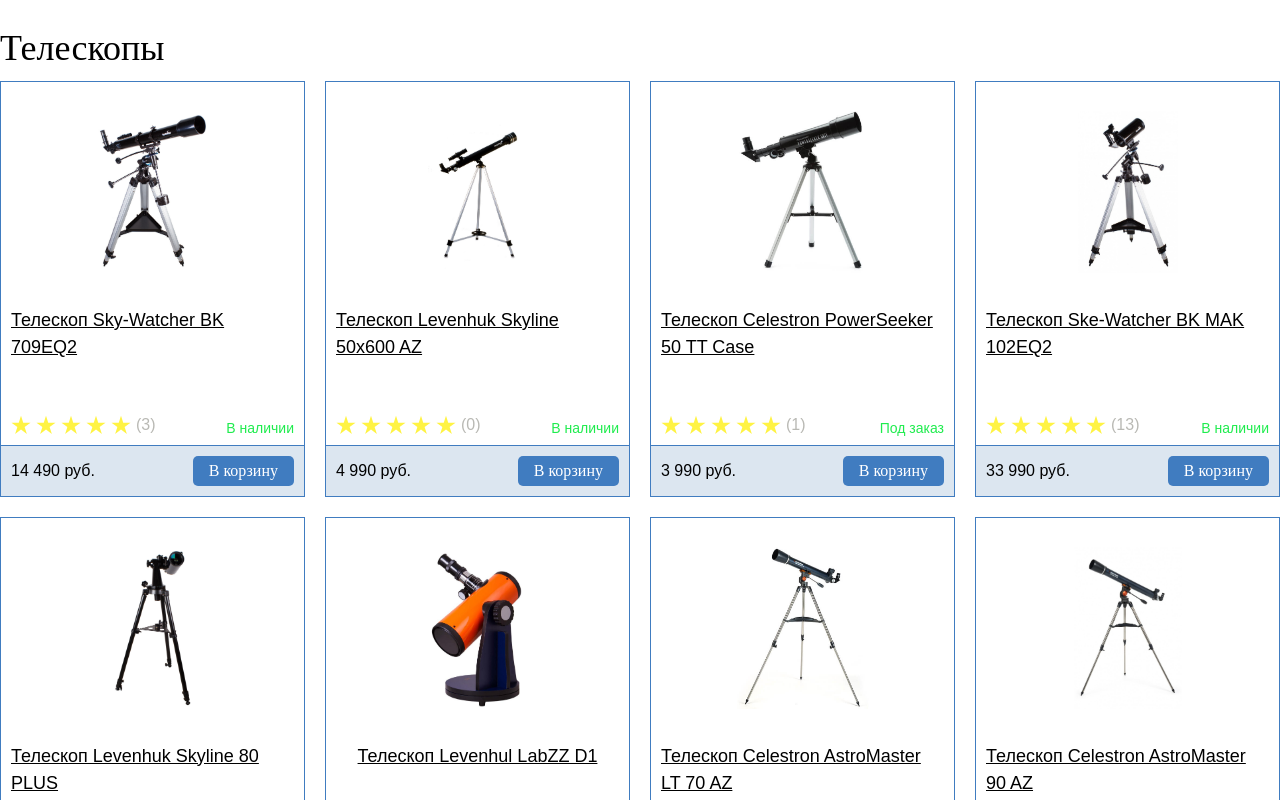
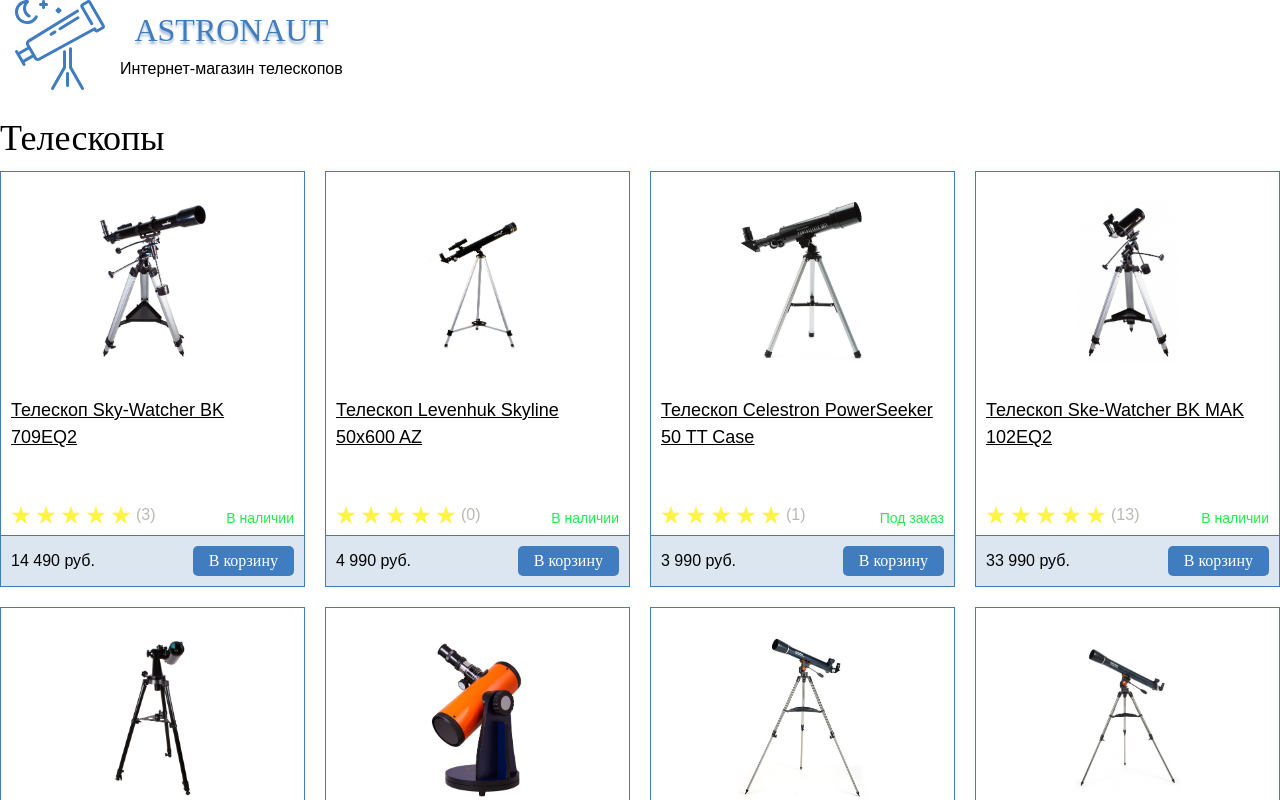
Before and after one commit to KsennyH/React-project, a React (Create React App) app: page / in a window 1280 px wide. Built offline with nearby package versions, Linux system fonts and the light colour scheme.

Commit message:
component Logo

```diff
--- a/src/App.js
+++ b/src/App.js
@@ -3,11 +3,13 @@
 import './css/base.css';
 import './css/main.css';
 import { cards } from './data/cards';
+import Header from './components/header/Header';
 
 
 function App() {
   return (
     <div className="App">
+      <Header />
       <div className='products'>
         <div className='products__title'>
           <h2 className='title'>Телескопы</h2>
@@ -16,7 +18,7 @@
           {cards.map((el) => {
             return (
               <li className='products__item'>
-                <Card title={el.title} img={el.img} reserve={el.reserve} price={el.price} feedback={el.feedback} />
+                <Card id={el.id} title={el.title} img={el.img} reserve={el.reserve} price={el.price} feedback={el.feedback} />
               </li>
             )
           })}
--- a/src/components/card/Card.js
+++ b/src/components/card/Card.js
@@ -5,7 +5,7 @@
 
 const Card = (props) => {
     return (
-        <article className="card">
+        <article className="card" id={props.id}>
             <div className='card__inner'>
                 <div className="card__img">
                     <img src={props.img} alt={props.title} />
--- /dev/null
+++ b/src/components/header/Header.js
@@ -0,0 +1,16 @@
+import './Header.css';
+import Logo from './logo/Logo';
+
+const Header = () => {
+    return (
+        <header className='header'>
+            <div className='container'>
+                <div className='header__wrapper'>
+                    <Logo />
+                </div>
+            </div>
+        </header>
+    )
+}
+
+export default Header;
--- /dev/null
+++ b/src/components/header/logo/Logo.css
@@ -0,0 +1,22 @@
+.logo__link {
+    display: flex;
+    align-items: center;
+}
+
+.logo__img {
+    width: 5.625rem;
+    height: 5.625rem;
+    margin-right: 0.9375rem;
+}
+
+.logo__text {
+    text-align: center;
+}
+
+.logo__title {
+    color: var(--blue);
+    font-family: 'Kurale', serif;
+    font-size: 2rem;
+    text-shadow: 0px 3px 2.4px rgba(135, 167, 202, 0.8);
+    margin-bottom: 0.9375rem;
+}
--- /dev/null
+++ b/src/components/header/logo/Logo.js
@@ -0,0 +1,18 @@
+import './Logo.css';
+import logo from './telescope.svg';
+
+const Logo = () => {
+    return (
+        <div className='logo'>
+            <a className='logo__link'>
+                <img className='logo__img' src={logo} alt='Логотип интернет-магазина Astronaut' />
+                <div className='logo__text'>
+                    <h2 className='logo__title'>ASTRONAUT</h2>
+                    <p className='logo__descr'>Интернет-магазин телескопов</p>
+                </div>
+            </a>
+        </div>
+    )
+}
+
+export default Logo;
--- a/src/data/cards.js
+++ b/src/data/cards.js
@@ -13,6 +13,7 @@
 
 const cards = [
     {
+        id: 1,
         img: card1,
         title: 'Телескоп Sky-Watcher BK 709EQ2',
         feedback: "(3)",
@@ -20,6 +21,7 @@
         price: '14 490 руб.'
     },
     {
+        id: 2,
         img: card2,
         title: 'Телескоп Levenhuk Skyline 50x600 AZ',
         feedback: "(0)",
@@ -27,6 +29,7 @@
         price: '4 990 руб.'
     },
     {
+        id: 3,
         img: card3,
         title: 'Телескоп Celestron PowerSeeker 50 TT Case',
         feedback: "(1)",
@@ -34,6 +37,7 @@
         price: '3 990 руб.'
     },
     {
+        id: 4,
         img: card4,
         title: 'Телескоп Ske-Watcher BK MAK 102EQ2',
         feedback: "(13)",
@@ -41,6 +45,7 @@
         price: '33 990 руб.'
     },
     {
+        id: 5,
         img: card5,
         title: 'Телескоп Levenhuk Skyline 80 PLUS',
         feedback: "(0)",
@@ -48,6 +53,7 @@
         price: '17 490 руб.'
     },
     {
+        id: 6,
         img: card6,
         title: 'Телескоп Levenhul LabZZ D1',
         feedback: "(5)",
@@ -55,6 +61,7 @@
         price: '4 990 руб.'
     },
     {
+        id: 7,
         img: card7,
         title: 'Телескоп Celestron AstroMaster LT 70 AZ',
         feedback: "(0)",
@@ -62,6 +69,7 @@
         price: '8 990 руб.'
     },
     {
+        id: 8,
         img: card8,
         title: 'Телескоп Celestron AstroMaster 90 AZ',
         feedback: "(2)",
@@ -69,6 +77,7 @@
         price: '16 490 руб.'
     },
     {
+        id: 9,
         img: card9,
         title: 'Телескоп Levenhuk LabZZ T3',
         feedback: "(0)",
@@ -76,6 +85,7 @@
         price: '5 990 руб.'
     },
     {
+        id: 10,
         img: card10,
         title: 'Телескоп Levenhuk Skyline Travel Sun 50',
         feedback: "(0)",
@@ -83,6 +93,7 @@
         price: '6 490 руб.'
     },
     {
+        id: 11,
         img: card11,
         title: 'Телескоп Bresser Messier AR-70/700AZ',
         feedback: "(0)",
@@ -90,6 +101,7 @@
         price: '14 900 руб.'
     },
     {
+        id: 12,
         img: card12,
         title: 'Настольный телескоп Sky-Watcher Dob 130/650 Heritage Retractable',
         feedback: "(0)",
```
Also changed, not shown: src/components/header/Header.css (added), src/components/header/header-contacts/HeaderContacts.css (added), src/components/header/header-contacts/HeaderContacts.js (added), src/components/header/logo/telescope.svg (added).
